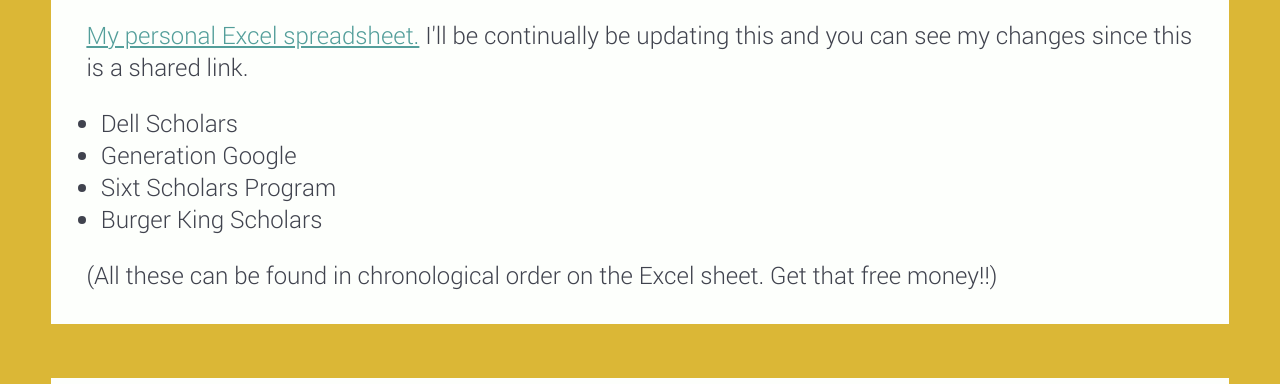
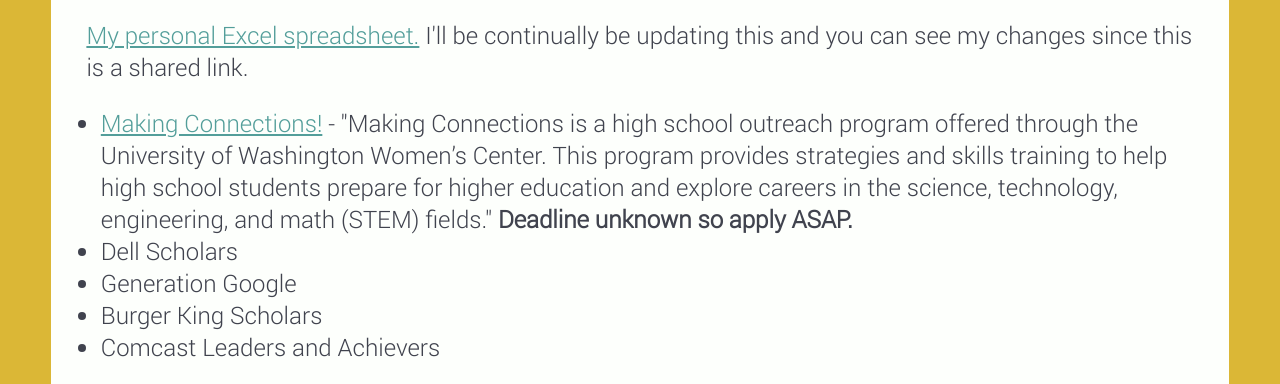
Before and after one commit to ha-lisa/northbound, a plain HTML site: page scholarships.html in a window 1280 px wide. Shown: the part 389-773 px from the top of the page. Drawn offline with Linux system fonts and the light colour scheme; a web font is replaced by a local one.

Commit message:
Add files via upload

```diff
--- a/scholarships.html
+++ b/scholarships.html
@@ -29,10 +29,11 @@
       <p><a href="https://kentschooldistrict-my.sharepoint.com/:x:/g/personal/sn367868_kent_k12_wa_us/EUfvABvs6h1AlTvbzg4QywwBCoKzdYpiCUhAnE5A0VpPQQ?e=zgIVh0"> My personal Excel spreadsheet.</a> I'll be continually be updating this and you can see my changes since this is a shared link.</p>
 
       <ul>
+        <li> <a href="https://docs.google.com/forms/d/e/1FAIpQLSfgTT0XWNPbvqtJtOZvCzxQnI3FLBl1hER9EcYX7kuBxGCPww/viewform">Making Connections!</a> - "Making Connections is a high school outreach program offered through the University of Washington Women’s Center. This program provides strategies and skills training to help high school students prepare for higher education and explore careers in the science, technology, engineering, and math (STEM) fields." <strong>Deadline unknown so apply ASAP. </strong></li>
         <li>Dell Scholars</li>
         <li>Generation Google</li>
-        <li>Sixt Scholars Program</li>
         <li>Burger King Scholars</li>
+        <li>Comcast Leaders and Achievers</li>
       </ul>
 
       <p>(All these can be found in chronological order on the Excel sheet. Get that free money!!)</p>
```
